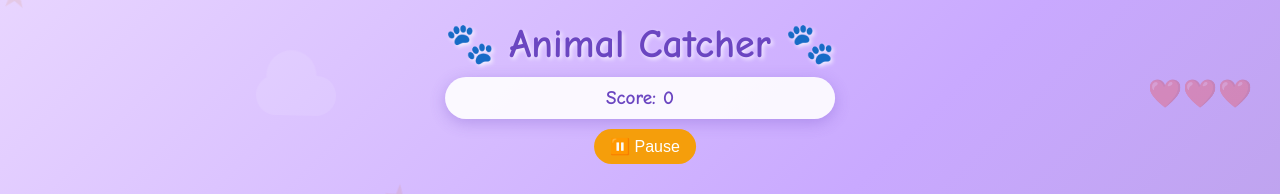
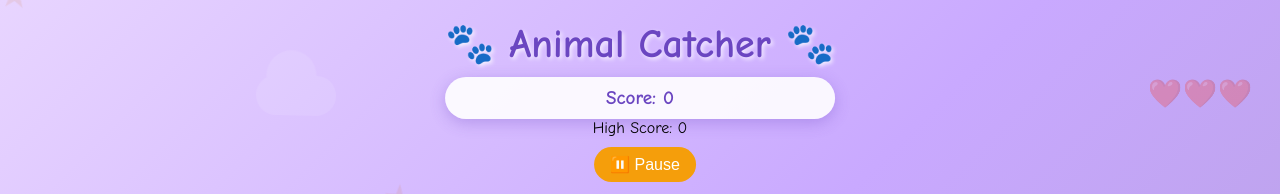
Before and after one commit to sanikaamle/Animalgame, a plain HTML site: page index.html in a window 1280 px wide. Shown: the top 194 px of the page. Drawn offline with Linux system fonts and the light colour scheme.

Commit message:
Update index.html

```diff
--- a/index.html
+++ b/index.html
@@ -19,6 +19,7 @@
         <div class="header">
             <h1 class="title">🐾 Animal Catcher 🐾</h1>
             <div class="score">Score: <span id="score">0</span></div>
+            <div class="high-score">High Score: <span id="highScore">0</span></div>
             <button id="pauseButton" class="pause-button">⏸️ Pause</button>
         </div>
 
```
